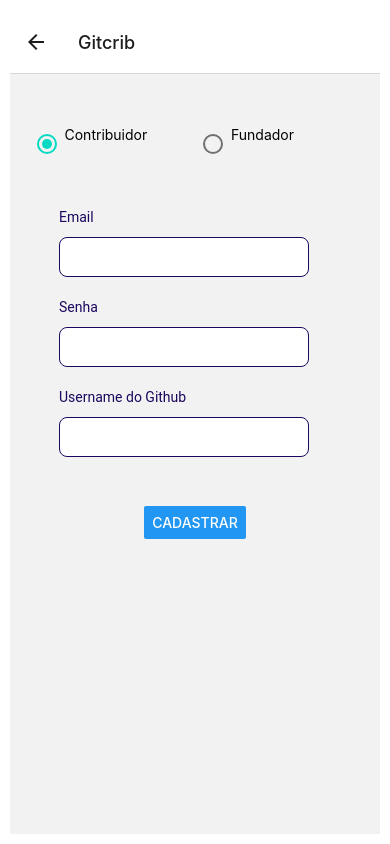
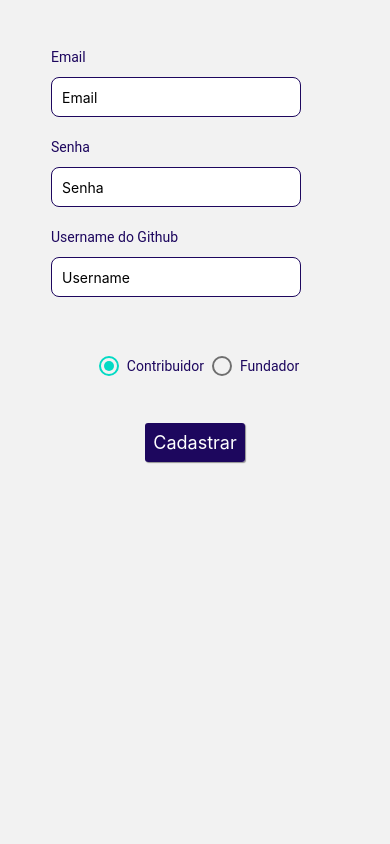
Before and after one commit to pedro-ss/gitcrib_app, a React Native app: screen /Cadastro in a window 390 px wide. Built offline with nearby package versions, Linux system fonts and the light colour scheme.

Commit message:
alterando telas de login e cadastro

```diff
--- a/App.js
+++ b/App.js
@@ -15,8 +15,6 @@
 
 const styles = StyleSheet.create({
   container: {
-    flex: 1,
-    backgroundColor: '#fff',
-    padding: 10
+    flex: 1
   },
 });
--- a/app/screens/Login.js
+++ b/app/screens/Login.js
@@ -1,5 +1,6 @@
 import * as React from 'react';
-import { Text, View, Button, StyleSheet, TextInput } from 'react-native';
+import { Text, View, StyleSheet, TextInput } from 'react-native';
+import { Button } from 'react-native-elements';
 
 export default function App({ navigation }) {
   return (
@@ -8,18 +9,29 @@
         <Text style={styles.basicText}>
           Email
         </Text>
-        <TextInput style={styles.basicInput} />
+        <TextInput style={styles.basicInput} placeholder="Email" />
         <Text style={styles.basicText}>
           Senha
         </Text>
-        <TextInput style={styles.basicInput} />
+        <TextInput style={styles.basicInput} placeholder="Senha" secureTextEntry={true} />
       </View>
       <View style={styles.containerSecond}>
-        <View style={{width:'45%', paddingTop: 15}}>
-              <Button title="Login" accessibilityLabel="Login" onPress={()=>{ console.log("fazer requisição para o login") }} />
+        <View style={styles.basicButtonsContainer}>
+          <Button
+            buttonStyle={styles.basicButtonRegister}
+            titleStyle={styles.buttonText}
+            onPress={() => { navigation.navigate('ListTasks') }}
+            title={'Login'}
+          />
         </View>
-        <View style={{width:'45%', paddingTop: 15}}>
-              <Button title="Cadastre-se" accessibilityLabel="Cadastre-se" onPress={() => { navigation.navigate('Cadastro') }}/>
+
+        <View style={styles.basicButtonsContainer}>
+          <Button
+            buttonStyle={styles.basicButtonRegister}
+            titleStyle={styles.buttonText}
+            onPress={() => { navigation.navigate('Cadastro') }}
+            title={'Cadastre-se'}
+          />
         </View>
       </View>
     </View>
@@ -42,11 +54,14 @@
     flexDirection: 'column',
     justifyContent: 'center',
     paddingBottom: '50%',
+    paddingTop: '5%'
   },
   basicText: {
-      fontFamily:"Roboto",
+    alignSelf: 'flex-start',
+    fontFamily: "Roboto",
     fontSize: 14,
     paddingTop: 10,
+    paddingStart: '15%',
     color: '#1D075E',
     paddingLeft: 12
   },
@@ -60,4 +75,30 @@
     padding: 10,
     borderColor: '#1D075E'
   },
+  basicButtonsContainer: {
+    flexDirection: "row",
+    justifyContent: 'center',
+    padding: 8,
+  },
+  basicButtonLogin: {
+    minWidth: 150,
+    alignItems: 'center',
+    justifyContent: 'center',
+    borderRadius: 8,
+    padding: 8,
+    backgroundColor: '#0E00A4'
+  },
+  basicButtonRegister: {
+    minWidth: 150,
+    alignItems: 'center',
+    justifyContent: 'center',
+    borderRadius: 8,
+    padding: 8,
+    backgroundColor: '#1D075E'
+  },
+  buttonText: {
+    fontSize: 16,
+    fontWeight: 'bold',
+    color: 'white',
+  },
 });
--- a/app/screens/RegisterScreen.js
+++ b/app/screens/RegisterScreen.js
@@ -1,49 +1,57 @@
 import React from 'react';
-import { Text, View, Button, StyleSheet, TextInput } from 'react-native';
+import { Text, View, StyleSheet, TextInput } from 'react-native';
+import { Button } from 'react-native-elements';
 import { RadioButton } from 'react-native-paper';
 
-export default function App() {
-  const [ checked,setChecked ] = React.useState('contribuidor');
-  const [ email, setEmail ] = React.useState(null);
-  const [ senha,setSenha ] = React.useState(null);
-  const [ username,setUsername ] = React.useState(null);
+export default function App({ navigation }) {
+
+  const [email, setEmail] = React.useState(null);
+  const [senha, setSenha] = React.useState(null);
+  const [username, setUsername] = React.useState(null);
+  const [checked, setChecked] = React.useState('contributor');
 
   return (
     <View >
-      <View style={styles.container}>
-        <View style={{ width: '45%', paddingTop: 15, flexDirection:'row' }}>
-          <RadioButton
-            value="contribuidor"
-            status={checked === 'contribuidor' ? 'checked' : 'unchecked'}
-            onPress={() => setChecked("contribuidor")}
-          />
-          <Text>Contribuidor</Text>
-        </View>
-        <View style={{ width: '45%', paddingTop: 15, flexDirection:'row'  }}>
-          <RadioButton
-            value="fundador"
-            status={checked === 'fundador' ? 'checked' : 'unchecked'}
-            onPress={() => setChecked("fundador")}
-          />
-          <Text>Fundador</Text>
-        </View>
-      </View>
       <View style={styles.containerSecond}>
         <Text style={styles.basicText}>
           Email
         </Text>
-        <TextInput style={styles.basicInput} value={email} onChangeText={setEmail} />
+        <TextInput style={styles.basicInput} value={email} onChangeText={setEmail} placeholder="Email" />
         <Text style={styles.basicText}>
           Senha
         </Text>
-        <TextInput style={styles.basicInput} value={senha} onChangeText={setSenha} />
+        <TextInput style={styles.basicInput} value={senha} onChangeText={setSenha} secureTextEntry={true} placeholder="Senha" />
         <Text style={styles.basicText}>
           Username do Github
         </Text>
-        <TextInput style={styles.basicInput} value={username} onChangeText={setUsername} />
+        <TextInput style={styles.basicInput} value={username} onChangeText={setUsername} placeholder="Username" />
       </View>
-      <View style={styles.registerButtons}>
-        <Button title="Cadastrar" accessibilityLabel="Cadastrar" onPress={() => console.log(email,senha,username) } />
+      <View style={styles.container}>
+        <RadioButton
+          value="contributor"
+          status={checked === 'contributor' ? 'checked' : 'unchecked'}
+          onPress={() => setChecked('contributor')}
+        />
+        <Text style={styles.userTypeText}>
+          Contribuidor
+        </Text>
+        <RadioButton
+          value="founder"
+          status={checked === 'founder' ? 'checked' : 'unchecked'}
+          onPress={() => setChecked('founder')}
+        />
+        <Text style={styles.userTypeText}>
+          Fundador
+        </Text>
+      </View>
+      <View style={styles.container}>
+        <Button
+          raised
+          buttonStyle={styles.basicPressableUserRegister}
+          onPress={() => navigation.navigate('ListarProjetos')}
+          textStyle={styles.buttonTextRegister}
+          title={`Cadastrar`}
+        />
       </View>
     </View>
   );
@@ -53,7 +61,7 @@
   container: {
     flexDirection: 'row',
     justifyContent: 'center',
-    paddingTop: '10%',
+    paddingTop: '10%'
   },
   containerSecond: {
     flexDirection: 'column',
@@ -75,7 +83,7 @@
     paddingLeft: 12
   },
   basicInput: {
-    backgroundColor: '#fff',
+    backgroundColor: '#ffffff',
     borderRadius: 8,
     width: 250,
     height: 40,
@@ -84,11 +92,38 @@
     padding: 10,
     borderColor: '#1D075E'
   },
-  registerButtons: {
+  basicPressableUserType: {
+    flexDirection: 'row',
+    minWidth: 100,
     alignItems: 'center',
-    paddingTop: '10%',
-    paddingBottom: '10%',
+    justifyContent: 'center',
+    padding: 8,
+    backgroundColor: '#0E00A4',
+    borderColor: '#1D075E'
+  },
+  basicPressableUserRegister: {
     flexDirection: 'row',
+    maxWidth: 110,
+    alignItems: 'center',
+    alignContent: 'center',
     justifyContent: 'center',
+    paddingTop: 8,
+    backgroundColor: '#1D075E'
+  },
+  buttonText: {
+    fontSize: 16,
+    fontWeight: 'bold',
+    color: '#ffffff',
+  },
+  buttonTextRegister: {
+    fontSize: 16,
+    fontWeight: 'bold',
+    color: '#1D075E',
+  },
+  userTypeText: {
+    fontFamily: "Roboto",
+    fontSize: 14,
+    paddingTop: 10,
+    color: '#1D075E'
   },
 });
--- a/app/styles/Style.js
+++ b/app/styles/Style.js
@@ -3,7 +3,7 @@
 const styles = StyleSheet.create({
     container: {
       flex: 1,
-      backgroundColor: '#666',
+      backgroundColor: '#fff',
     },
     inputTitle: {
       alignItems: 'center',
--- a/navigation/Routes.js
+++ b/navigation/Routes.js
@@ -13,16 +13,16 @@
 export default function Routes() {
   return (
     <NavigationContainer>
-      <Stack.Navigator>
-        <Stack.Screen name="Login" component={Login} options={({ headerTitle: 'Gitcrib'})}/>
-        <Stack.Screen name="Cadastro" component={RegisterScreen}
-            options={({ headerTitle: 'Gitcrib'})}/>
-        <Stack.Screen name="ListarContributors" component={ListContributors}
-            options={({ headerTitle: 'Contribuidores'})}/>
-        <Stack.Screen name="ListarProjetos" component={Listprojects}
-            options={({ headerTitle: 'Projetos'})}/>
-        <Stack.Screen name="ListTasks" component={ListTaks}
-            options={({ headerTitle: 'Tasks'})}/>
+      <Stack.Navigator
+         screenOptions={{
+          headerShown: false,
+        }}
+      >
+        <Stack.Screen name="Login" component={Login} />
+        <Stack.Screen name="Cadastro" component={RegisterScreen} />
+        <Stack.Screen name="ListarContributors" component={ListContributors} />
+        <Stack.Screen name="ListarProjetos" component={Listprojects} />
+        <Stack.Screen name="ListTasks" component={ListTaks} />
       </Stack.Navigator>
     </NavigationContainer>
   );
--- a/package.json
+++ b/package.json
@@ -9,6 +9,7 @@
     "web": "expo start --web"
   },
   "dependencies": {
+    "@expo/vector-icons": "^12.0.0",
     "@react-native-masked-view/masked-view": "0.2.6",
     "@react-navigation/native": "^6.0.7",
     "@react-navigation/stack": "^6.1.0",
@@ -18,6 +19,7 @@
     "react": "17.0.1",
     "react-dom": "17.0.1",
     "react-native": "0.64.3",
+    "react-native-elements": "^3.4.2",
     "react-native-gesture-handler": "~2.1.0",
     "react-native-paper": "^4.11.2",
     "react-native-safe-area-context": "3.3.2",
```
Also changed, not shown: 2 other files (tests, documents, lock files or other folders). Lines whose indentation alone changed are shown as unchanged.
